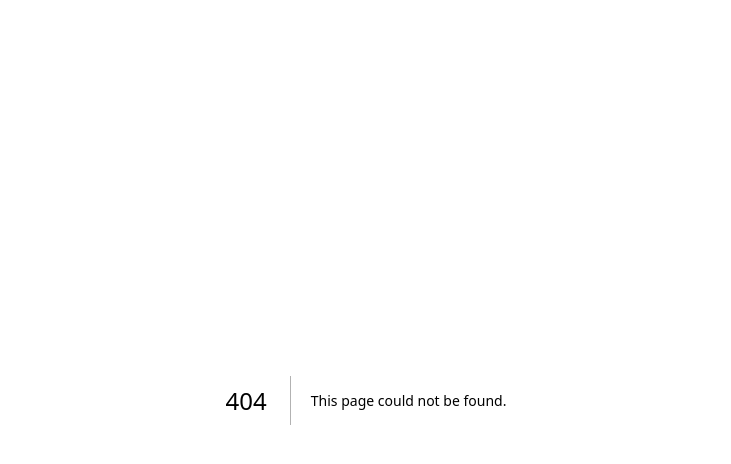
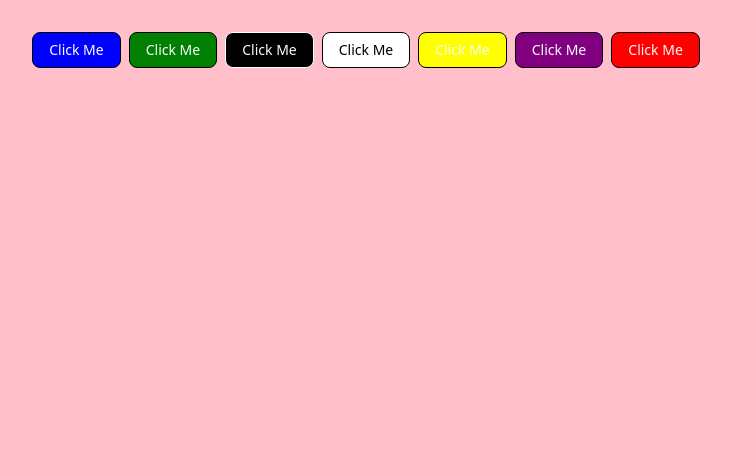
Before and after one commit to Mujju-palaan/react-all, a Next.js app: page /bgChanger in a window 1280 px wide. Before the commit this address had no page. Shown: the top 464 px of the page, without its empty margins (274-1005 px from the left). Built offline with nearby package versions, Linux system fonts and the light colour scheme.

Commit message:
bgChanger

```diff
--- /dev/null
+++ b/app/(pages)/bgChanger/page.tsx
@@ -0,0 +1,58 @@
+"use client";
+import { useState } from "react";
+import { Button } from "@/components/ui/button";
+
+const BgChanger = () => {
+  const [color, setColor] = useState("pink");
+  return (
+    <>
+      <div className="w-full h-screen p-8" style={{ backgroundColor: color }}>
+        <div className="flex justify-self-center gap-2">
+          <Button
+            style={{ backgroundColor: "blue", border: "1px solid black" }}
+            onClick={() => setColor("blue")}
+          >
+            Click Me
+          </Button>
+          <Button
+            style={{ backgroundColor: "green", border: "1px solid black" }}
+            onClick={() => setColor("green")}
+          >
+            Click Me
+          </Button>
+          <Button
+            style={{ backgroundColor: "black", border: "1px solid white" }}
+            onClick={() => setColor("black")}
+          >
+            Click Me
+          </Button>
+          <Button
+            style={{backgroundColor: "white",color: "black",border: "1px solid black",}}
+            onClick={() => setColor("white")}
+          >
+            Click Me
+          </Button>
+          <Button
+            style={{ backgroundColor: "yellow", border: "1px solid black" }}
+            onClick={() => setColor("yellow")}
+          >
+            Click Me
+          </Button>
+          <Button
+            style={{ backgroundColor: "purple", border: "1px solid black" }}
+            onClick={() => setColor("purple")}
+          >
+            Click Me
+          </Button>
+          <Button style={{ backgroundColor: "red", border: "1px solid black" }}
+          onClick={() => setColor("red")}
+          >
+            Click Me
+          </Button>
+        </div>
+      </div>
+    </>
+  );
+};
+
+export default BgChanger;
--- a/components/ui/button.tsx
+++ b/components/ui/button.tsx
@@ -5,7 +5,7 @@ import { cva, type VariantProps } from "class-variance-authority"
 import { cn } from "@/lib/utils"
 
 const buttonVariants = cva(
-  "inline-flex items-center justify-center gap-2 whitespace-nowrap rounded-md text-sm font-medium transition-all disabled:pointer-events-none disabled:opacity-50 [&_svg]:pointer-events-none [&_svg:not([class*='size-'])]:size-4 shrink-0 [&_svg]:shrink-0 outline-none focus-visible:border-ring focus-visible:ring-ring/50 focus-visible:ring-[3px] aria-invalid:ring-destructive/20 dark:aria-invalid:ring-destructive/40 aria-invalid:border-destructive",
+  "inline-flex items-center justify-center gap-2 whitespace-nowrap rounded-md text-sm font-medium transition-all disabled:pointer-events-none disabled:opacity-50 [&_svg]:pointer-events-none [&_svg:not([class*='size-'])]:size-4 shrink-0 [&_svg]:shrink-0 outline-none focus-visible:border-ring focus-visible:ring-ring/50 focus-visible:ring-[3px] aria-invalid:ring-destructive/20 dark:aria-invalid:ring-destructive/40 aria-invalid:border-destructive cursor-pointer",
   {
     variants: {
       variant: {
```
